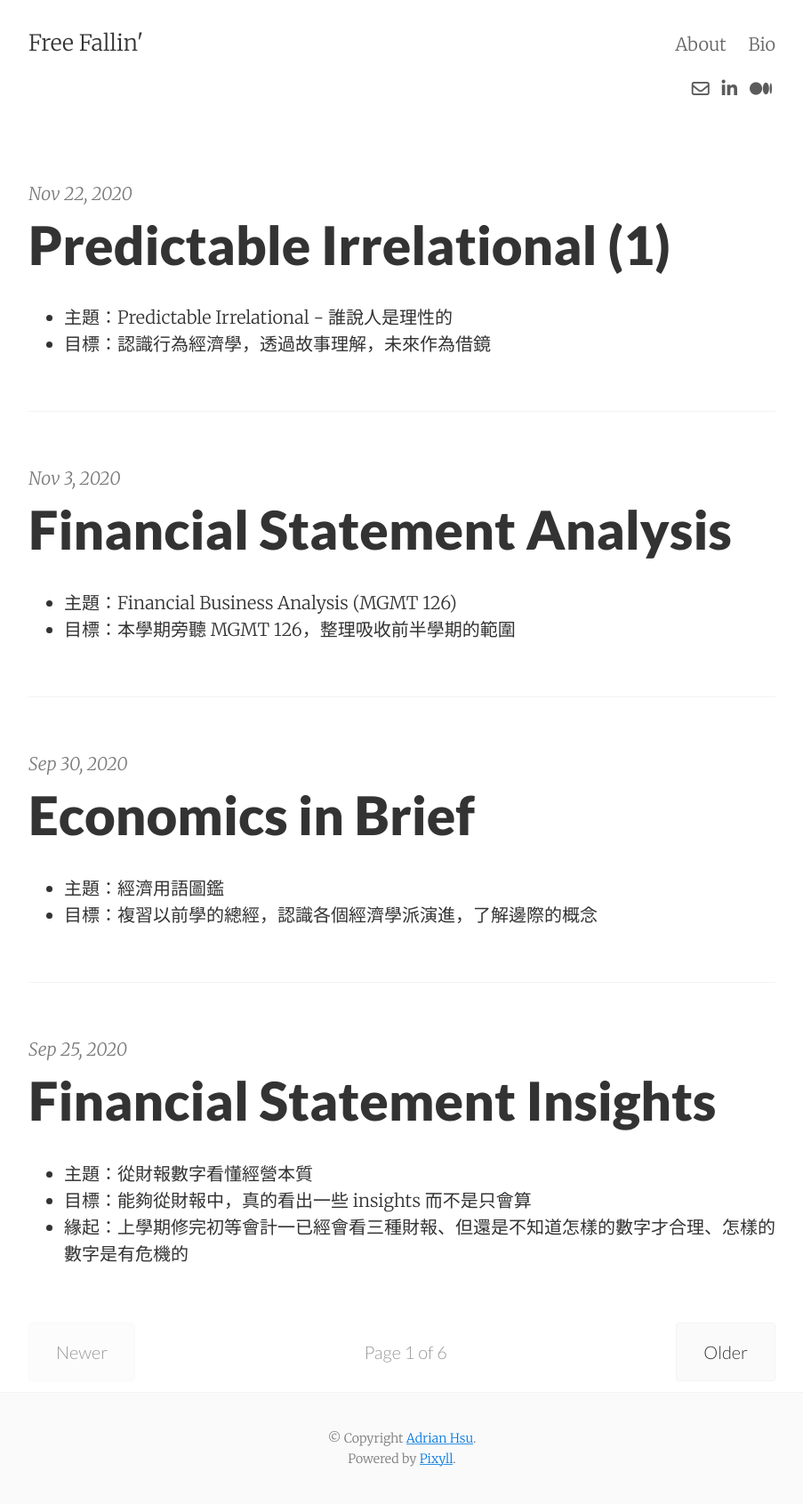
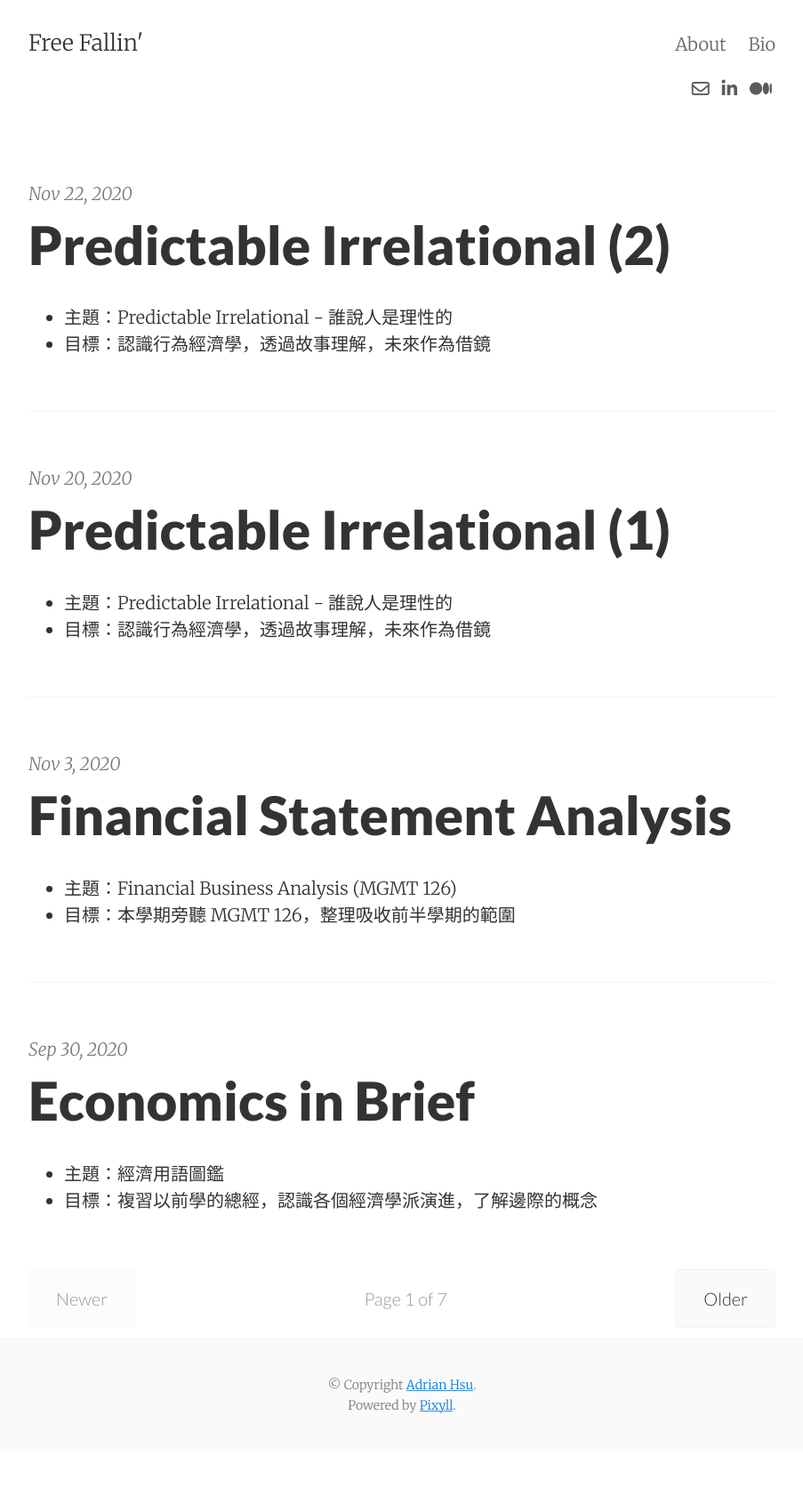
Before and after one commit to AdrianHsu/AdrianHsu.github.io, a Jekyll site: the page built from index.html, in a window 1280 px wide. Shown: the whole page at 89% size, without its empty margins (188-1091 px from the left). Built offline with Jekyll 4.4.1, drawn with Linux system fonts in a browser that asks for light colours; nearby versions of some CDN libraries; the list of posts is cut into pages by our own code; comment, search, counter and statistics services are not loaded; after the commit the page ends 1631 px from its top, so only the background shows below that; some of the changed lines change nothing that is shown.

Commit message:
[UPDATED] Sun Nov 22 19:15:05 PST 2020 :bulb:

```diff
--- a/_posts/2020-11-22-pred-irre.md
+++ b/_posts/2020-11-20-pred-irre.md
@@ -1,7 +1,7 @@
 ---
 layout:     post
 title:       Predictable Irrelational (1)
-date:       2020-11-22
+date:       2020-11-20
 summary:
 categories:  econ
 ---
--- /dev/null
+++ b/_posts/2020-11-22-pred-irre-2.md
@@ -0,0 +1,157 @@
+---
+layout:     post
+title:       Predictable Irrelational (2)
+date:       2020-11-22
+summary:
+categories:  econ
+---
+
+* 主題：Predictable Irrelational - 誰說人是理性的
+* 目標：認識行為經濟學，透過故事理解，未來作為借鏡
+
+
+## 預期心理
+
+- 兩個政黨看同一件事，怎麼會出現兩種各自支持己方、卻是完全對立的解讀觀點？民主黨和共和黨看到有學童不識字時，怎麼可能對同一個議題採取南轅北轍的立場？一對夫妻怎麼會對同一件事看法如此迥異，以致陷入不休的爭執？
+
+### 預期心理：關於「體驗」
+
+- 如果你坦白告訴別人某個東西的味道可能不佳（儘管他還沒吃）最後對方八成會同意你的說法，不過這不是因為實際經驗如此，而是因為預期心理
+- 不要低估外表的力量。在烹飪學校，學習如何在盤子上呈現菜色的藝術美感和學習煎煮炒炸等烹調技巧同等重要，不是沒有原因的。即使你買的是外帶餐，試試看拿掉保麗龍包裝，用精美的餐盤盛裝食物，再加上一點裝飾（尤其是如果有人和你一起進餐），這些手法都能讓用餐的感受大不相同。
+- 預期心理影響的不只是食物。你邀請別人看電影時，也可以藉著提及這部電影如何大受好評而讓他們看得更津津有味。預期心理對建立品牌或產品的聲譽也很重要。這是行銷的核心：提供能增進預期心理和實質樂趣的資訊。
+- 讓可口可樂在市場佔有優勢的是品牌聯想，而不是飲料配方。腦前側藉由多巴胺的傳遞啟動愉悅感中心。這可能是為什麼可口可樂在知道品牌的情況下較受到喜愛，因為可口可樂能引發較強的聯想，而這些聯想能提高大腦愉悅感中心的活動。
+
+### 促發效果
+
+- 由於刻板印象會讓我們對某個群體成員產生特定預期心理，因此也可能對我們的認知和行為產生負面影響。
+- 那些被賦予刻板印象的人在意識到自己被強貼上標籤時，行為舉止也會不同（用心理學術語來說，標籤對他們產生了「促發效果」， priming effect）。他們會受到觀念影響（例如被提醒的話）刻板印象的開啟取決於當下如何看待自己。
+- 例如： prime 一些亞洲女性，一半跟他們說「你是女生」一半跟他們說「你是亞洲人」，製造一方覺得自己數學差、一方覺得數學好。
+- 例如：一直給人看「年老」的概念，看完後讓他們走走廊，看過年老的會不知覺走得變慢。
+- 如果我們不可能排除先入為主的觀念和先於經驗的知識，或許至少可以意識到我們都存有偏見。如果我們能夠體認到，我們都深陷在自己的觀點裡，因此多少受到蒙蔽，看不見真相，我們或許就能接受應該由中立的第三方（沒有受到我們預期心理影響的人）來制定規則和規範，才能解決衝突。當然，接受第三方意見不是件容易的事，也不一定找得到中立的第三方
+- 高薪與生產力是相對的問題。對銀行家來說，他已經習慣每年拿數百萬高薪，他們已經有一堆理由證明自己為什麼直得這麼高的薪水。就算歐巴馬他針對高階主管設下薪水50萬美元年限，想讓其他納稅人感受好一些，這些有錢銀行家也不會買單。
+
+### 房市泡沫
+
+- 為何人們會採用自己其實也付待不起的房屋抵押貸款？有人說是因為不負責任的借款方，用華麗的說詞影響知識不夠的，但事實是，要了解在特定財務狀況下的某個人，應該貸款多少錢，這本來就很困難。
+- 提供抵押貸款的銀行家，總是理性認為，顧客不想要讓自己房子被法拍。所以他們會確認人們能夠償還帳款，去加上抵押貸款合約的罰則。但是，這個核心假設是：人們能了解自己最多能夠借貸多少，才不會有失去房子的可能。這個「恰到好處」的金額，很難算，就像 Goldilock and the three bears 那個童話故事一樣，這個恰好的數字很難找。
+- 結果呢？大部分人會上網查查，然後每個專家大概都說，我們每個月花在抵押貸款的錢，應該不要超過每月總收入 38%。這就變成了應當借貸金額的隱含的建議
+- 從我的觀點看，銀行家沒考慮到說「人們不會計算適當借款金額」所以才造成房貸泡沫。這是市場失靈，經濟學不管用的時刻，人們一點都不理性。銀行就算說還款可以用「打斷兩雙腿」來償還，這些人還是會照常亂借款，因為他們本質上就是算不出來。
+- 因此，最符合銀行利益的是，變成要輔導貸款者，讓他們做出合理的決定。這個仍然很難。
+
+### 安慰劑效應
+
+- 傳統的手術似乎可在短時間減緩疼痛，但是安慰劑手術也能達到同樣的效果。
+- 除了信念及預期心理會改變我們對視覺、味覺及其他感官現象的感覺與詮釋之外，也會改變我們的主觀經驗。有時候影響之深，甚至連客觀經驗都會遭受波及
+- 安慰劑是靠暗示的力量發揮作用的。安慰劑之所以會有效，是因為人們相信它有效。你看過醫生之後，就會覺得好多了；如果你的醫生又是備受讚譽的專家，或你吃的藥是廣受好評的新藥，你甚至會覺得好得更快。但我們是怎麼受暗示影響的？
+- 有時候光是醫生或護士對我們的關注，向我們保證會好起來，就會讓我們感覺舒服許多，並且啟動我們的內在療癒過程。醫生對某種療法或治療程序的熱誠，也會讓我們預想正面結果的發生。
+
+### 巴夫洛夫的狗：制約
+
+- 第二項機制是制約。就像**巴夫洛夫的狗**（學會一聽到鈴聲就分泌唾液），我們的身體也會在一再重複的經驗之後建立起預期心理。假設你打電話點了披薩，當送披薩的人按電鈴時，即使你還沒聞到香味，就已經開始分泌唾液了。
+- 當我全身痛苦地躺在燒燙傷病房時，看到護士拿著裝有止痛劑的針筒走過來的那一刻，感覺真是無比舒暢 — 在針筒刺進我的皮膚之前，我的大腦就已經開始祕密地分泌可減輕疼痛的類嗎啡了。
+- 價格對這個效應所扮演的角色。昂貴的藥是否會讓我們感覺比便宜的藥更加有效？實驗發現會。當我們從醫藥的角度來研究安慰劑效應時，我們發現真的是「一分錢一分貨」，價格會改變人們的經驗。
+- 例如2003年有項研究顯示，超過三分之一的病人喉嚨痛的時候，都會服用抗生素，隨後卻發現喉嚨痛其實是病毒感染，抗生素一點用也沒有（還可能會導致抗藥性細菌感染機會增加，讓病人健康受到威脅) 但是醫生還是會開處方給他，也就是安慰劑。
+- 行銷人員只不過是「賣牛排、也賣煎牛排的嘶嘶聲」
+- 難道我們對每一項醫療程序都要測試、都要做安慰劑實驗嗎？關於醫療及安慰劑實驗的道德困境是真實存在的，我們應該對進行這類實驗的潛在利益與所付出的成本進行評估，我們不能、也不應該濫用安慰劑實驗。
+
+### 規劃謬誤
+
+- 金融業如銀行，他們善用人們會犯下「規劃謬誤」的弱點，大量套利
+- 你一旦犯下一項財務錯誤，被各種罰款、其他財務障礙擊中的機率就會高非常多。如果你又是個財務困境的人，一個失誤就會讓自己人生發生危機。
+- 很多保險與銀行原，都是這樣佔財務分險者的便宜。例如信用卡，就是利用大家會規劃錯自己能花的錢，然後還不出款、藉此大幅度的收他的罰金。
+- 我認為，坑騙缺乏資源者的懲罰性金融理財，例如高利率信用卡，發薪日貸款，我們該用法律管制。不該讓這些選擇少的人、受到誆騙後負擔很大。這樣可能造成蝴蝶效應，到頭來讓更多人受損。
+- 如果我們壓榨本身沒有多少財力的人，所有人最後都會受害。
+
+### 報復與信任
+
+- 如果某個參賽者背叛你的信任、他選擇貪婪，你會回頭報復他嗎？
+- 研究發現，報復時的腦區、跟我們獎勵時的愉快的腦區相同。也就是，報復是令人愉快的
+- 信任是經濟的必要部分，而且他是會被侵蝕的。侵蝕後，他甚至很難回復。因此一定要盡力保護信任。
+- 「習得性失助」當我們的世界無故給我們無法預期的懲罰，以及當我們發生事情後、得不到解釋時，很容易發生這樣的心理狀態。例如一個想跳出電閘門的狗，到後來就不敢跳了。長期臨床憂鬱症的人就有類似症狀，普遍生活態度變得無助，生理上的免疫系統也變弱。
+- 解決方式？利用積極地嘗試理解困難、造成創傷的事件，有助於人們復原。即使只是寫日記寫下自己反思，即使外在事件沒有意義（存在主義）我們還是可以嘗試理解世界，從中獲利。
+- 媒體也會強化我們對社會的悲觀心理。我們應該從消極接受、變成積極思索資訊，了解他背後的意涵。Twitter 就很好的解決這類問題，因為自媒體可以代表真實的狀況。
+
+## 人為何不誠實
+
+- 人們不誠實的舉動五花八門，無奇不有，以下還有更多例子：國會議員接受遊說者招待高爾夫之旅；醫生從與他合作的實驗室那裡收取佣金；企業經理人在股票選擇權的合約日期上造假，回溯到股價較低的時候，以賺取最高報酬……。大量見不得人的經濟活動，造成的損失遠遠超過一般熟知的盜匪行為。
+- 小說謊與大說謊的差異，到底在哪裡？
+- 為什麼某些犯罪行為，特別是白領犯罪，所受到的批判會比其他類型來得輕，尤其是他們短短幾個小時的犯行所造成的財物損失，就可能比一般盜匪一生所造成的損害還要大得多。
+
+### 誠實：良心的極限
+
+- 我們還想把這些學生的良心推到極限。這回我們不僅指示他們利用碎紙機切碎原始題目卷，連最後已先標示答案的答案卷也一併銷毀。甚至，他們還不需告訴監考人他們答對多少題、可得到多少獎金；在他們將題目卷與答案卷都銷毀之後，只需要走到教室前方，從一個裝滿零錢的罐子拿出自己應得的金額，就可從容地走出教室。如果有人存心欺騙，那麼這是個進行完美犯罪的絕佳時機。
+- 在學生可銷毀試題與答案紙，並自行將手伸進錢罐的情況下，每個人都可以宣稱自己全部答對，或可多拿一點錢（錢罐裡大約有100美元），卻沒有人這麼做，為什麼？想必是有些事情制止了他們——內心的某些事情。但那是什麼事情呢？話說回來，「誠實」指的又是什麼呢？
+- 誠實這樣的行為會刺激我們大腦的獎賞中樞伏隔核（nucleus accumbens）及尾狀核（caudate nucleus），讓我們感到滿足。是超我的表現。
+- **我們只有在想到犯下大錯時，例如從會議室抱走一整盒筆，我們內在的誠實監測器才會啟動。對於微小的過錯，例如只拿一兩支筆，我們一點也不覺得是問題，因此我們的超我可說是處於休眠狀態。**
+
+### 沙賓法案、十誡
+
+- 2002年通過的「沙賓法案」（Sarbanes-Oxley Act，要求公開上市公司的高階主管為公司的帳目及稽核負責），正是要讓安隆這類事件絕跡。有許多方法都是透過外在控制，強迫人們誠實，但這些方法並非無往不利。有什麼更好的方法可矯治不誠實的行為呢？
+- 十誡有效嗎？寫下十本書名的受試者會謊報成績，當然，他們並不貪心，一旦內在獎賞中樞（伏隔核及尾狀核）介入，作弊的行為就停止。
+- 在回憶「十誡」的實驗中僅能想起一兩條「十誡」的學生，與幾乎想出十條的學生，因回憶「十誡」而受到的影響是一樣的。這表示並非是「十誡」的內容讓受試者誠實，單單只要回想某種道德標竿，就足夠讓人心正直了。
+- 若不採用回憶「十誡」的方法，也許我們可以提倡在某些世俗聲明（類似專業誓詞）上簽名的習慣，以提醒我們對誠實的承諾。一個簡單的誓言能造成那麼大的影響嗎？為了找出答案，我們進行了下一項實驗
+
+### 考前的聲明
+
+- 在第三組受試者開始回答題目之前，所有人都要在答案卷的這項聲明下方簽名：「我明白這項研究完全遵照麻省理工學院的榮譽制度」。在簽署這項聲明之後，他們便開始解題。
+- 當我們沒有任何道德標竿可遵循時，我們就會迷途走向不誠實的道路。但如果我們在受到誘惑的當下，獲得提醒，我們就很容易保持誠實。 → 「又沒人跟我說不能作弊」
+- 我們都記得律師和醫生在入行時都會宣誓，但是這種偶一為之的發誓及簽署聲明還不夠。從我們的實驗中可以看到，人們必須剛好在誘惑發生當時或之前回想起這些誓詞與規則。還有，當我們正試著處理這些問題時，時間因素卻不利於我們。我在第4章中說過，當社會規範與市場規範相牴觸時，社會規範會退場，而市場規範卻會持續下去。
+- 先明白在什麼情況下我們的財務利益會與道德標準對立，導致我們「扭曲」事實，以符合自己利益的角度來看事情，並因此變得不誠實。
+
+### 偷紅筆與偷錢
+
+- 要我從辦公室順手拿支紅鉛筆還算容易，可是要我拿錢，我覺得非常困難。
+- 麻省理工的學生同樣覺得拿錢和拿可樂是兩回事。我先前提到，那6罐可樂很快就消失了，72小時之內，一罐不留。但是錢就不一樣了，盛著紙鈔的碟子過了72小時還是沒人碰，一直到我把碟子從冰箱中拿出來。看來，當人們騙走的不是錢時，欺騙行為比較容易發生。
+- 由於我們很容易將自己小小的不誠實舉動合理化，所以要看清非貨幣物品對欺騙行為的影響，便不是那麼容易。比方說，我們很可能會說辦公室文具也算我們整體津貼的一部分，或是會說誰沒從公司拿過一兩支鉛筆。我們也許會認為偶爾從公用冰箱裡拿罐可樂，算不上什麼，畢竟每個人都有可樂被別人拿走的經驗。
+- 也許雷、史基林及費斯多的想法是，安隆公司作假帳只是權宜之計，等生意好轉時就可以更正過來，所以是可以接受的。
+
+### 錢與代幣的道德約束差距
+
+- **代幣不只將人們從某些道德約束中「釋放」出來，對少數人來說，甚至還達到完全「釋放」的程度，讓他們以為可以肆無忌憚地矇騙。**
+- 在我們的實驗裡，代幣只需要幾秒鐘就能換成現金。要是將非貨幣流通工具轉換成現金的時間拉長到幾天、幾週或甚至幾個月（例如選擇權），不誠實的情況又會如何呢？是不是會有更多人欺騙，騙局更大呢？
+- 我們在另外一個實驗裡要學生預測，使用代幣時，人們的欺騙程度會不會比使用現金時高，學生都回答不會，他們認為兩者的欺騙金額會是一樣的。他們解釋，畢竟代幣代表真正的錢，而且在數秒內代幣就可換成真正的現金。也因此，他們預測實驗的受試者會把代幣等同於現金。 但是他們所想的跟實際狀況真是差遠了！代幣畢竟和現金隔了一層，他們不知道在這種情況下，人們會多快就把不誠實的行為合理化。
+- 消費者在舉報車子及房屋的損失時，向保險公司索賠的金額會比實際高出10%（但要是你報的金額太誇張，保險公司也會提高費率，一報還一報）。當然，並非有那麼多索賠都是如此明目張膽，人們多半是將遭竊的27吋電視謊報成32吋電視，或將32吋電視報成36吋，諸如此類。在舉報損失的財物時，不管是誇大電視尺寸或失物價值，都會讓他們的道德負擔比較輕。
+- 欺騙性退貨指的是人們買了一件衣服，穿一陣子之後又拿去退，商家既不能拒絕，也沒辦法再出售這件衣服。當消費者對商家做這種事情時，他們並未直接從商家偷取現金，只是買了之後再退貨。但是結果卻很清楚：服飾業估計每年因欺騙性退貨而造成的損失，高達160萬美元
+- 這之間的差別不在於這些支出的金額高低，或是擔心被抓包，而是人們是否能說服自己這項花費是合理的支出。
+
+### 公然的偷竊（但不是錢）
+
+- 我有一個朋友為了度假，費心積存了不少飛行哩程，最近他到航空公司兌換機票，航空公司卻告訴他，他想要兌換機票的所有日期都沒有空位。換句話說，他努力積存了25,000哩的哩程卻不能用（他試過好幾個日期，結果都一樣）。然後，航空公司的服務人員告訴他，假如他願意用5萬哩的哩程來兌換，也許還有座位。
+- 對我的朋友來說，他所累積的25,000哩其實價值不菲，假設是450美元好了，航空公司會從他的銀行帳戶搶走450美元嗎？不會，但由於哩程與現金隔了一層，航空公司就以多收取25,000哩的方式偷走了這筆錢。
+- 以銀行的信用卡收費為例。以雙循環計息（two-cycle billing）的規定來說，各家銀行的做法不一，但基本精神是，一旦你沒有全額繳交信用卡款之後，發卡銀行不僅會將你往後的消費金額以高利率計算利息，此計算基礎還會追溯你過去的消費金額。美國參議院銀行委員會最近在檢視這條規定時，有許多消費者都出面作證，顯示銀行的這種做法有不誠實之嫌。
+- 這並不是詐騙集團向你詐取高額的利息與費用，而是美國最大、信譽最好的銀行所做的事；這些銀行以廣告攻勢不斷告訴你，他們和你是「一家人」。家人會偷你的錢包嗎？不會，但這些銀行顯然是透過與現金隔了一層的交易，偷走你的錢。
+
+### 合理化自己的欺騙
+
+- 看看非貨幣流通工具，我們永遠有辦法將自己的行為合理化。我們可以從公司拿走一隻鉛筆、從冰箱取走一瓶可樂，甚至將股票選擇權的日期追溯到過去，並提出一個合理的解釋。
+- 我們當然可以將文具櫃裡的物品都貼上標價、或是用文字清楚說明股票與股票選擇權所具有的價值。但放大來看，我們必須看到非貨幣流通工具與欺騙行為之間的關連。我們必須認知到，在非現金的事物上，我們的欺騙行為比想像中還要容易出現
+- 銀行分析師說，到了2010年時，電子交易的金額將高達500億美元，幾乎是Visa與MasterCard兩大信用卡集團在2004年交易金額的兩倍。因此現在的問題是，我們只有在看到現金時才會把錢當錢看，既然現在現金逐漸消失，我們要如何控制自己的欺騙習性？
+
+### 啤酒與免費午餐
+
+- 接著我會進一步寫到一般經濟學對人類行為的觀點，與行為經濟學的不同之處
+- 啤酒都有人點了，我們的受試者就會覺得自己得做出不一樣的選擇——很可能是為了表現自己是個有想法的人，不想重複別人的選擇——所以他們就選擇了跟大家都不一樣的酒，雖然這不是他們原本想喝的酒，卻可以傳達出他們的獨特性。「獨特需求」
+- 我們可以合理地推論，如果人們點的是先前沒有人點過的啤酒，也就是說，他們的選擇只為了表達自己是個有主見的人，那麼他們很可能會點到自己不想喝或不喜歡的啤酒。
+- 這個結果顯示，有時候人們願意在某些消費經驗上做些犧牲，以求在別人心目中留下某種印象。人們在點選餐飲時有兩個目的：點選自己最喜愛的食物，以及在朋友心目中留下好印象。
+- 問題在於，一旦他們依照這些原則點餐，假設是食物好了，他們很可能被迫吃一道自己不喜歡的菜，而這情況往往會令他們後悔不已。簡言之，人們可能願意犧牲個人享受以成全自己的良好形象，尤其是「獨特性需求」較高的人。
+- 人們在做決定時，不理性的程度遠比標準經濟學理論的假設嚴重得多。我們的非理性行為既非隨機出現，亦非毫無根據，而是有系統、可預測的。由於大腦迴路就是如此，我們總是一而再、再而三犯下相同的錯誤。如果經濟學能建立在人們實際的行為、而不是人們應該有的行為上，不是更有道理嗎？
+- 標準經濟學家認為，市場中的每個人都會試圖獲得最高的利益，並致力讓經驗發揮最大效益。因此，經濟理論宣稱天下沒有白吃的午餐；即使有，也早已被別人吃光了。
+- 行為經濟學家認為，人們很容易受環境中不相關的事物（我們稱之為情境效應）、不相關的情緒、短視近利及其他形式的不理性因素影響。發現這點有什麼好處？好處在於，這些錯誤都是改善的機會。
+- 舉例來說，從標準經濟學的觀點來看，「美國人沒有儲蓄足夠的退休基金」這個問題是毫無意義的。假如我們都能得到充分的訊息並做出正確的決定，那麼我們所存的錢正是我們想存的金額。
+- （我們的錢之所以會存得不夠，可能是由於我們不在乎未來，由於我們希望在退休時體驗貧窮的日子，由於我們期望孩子將來會養我們，或是由於我們冀望會中樂透彩……可能的理由太多了。）重點在於，根據標準經濟學的觀點，我們會依據自己的偏好，存下自己想存的金額。
+- 但是行為經濟學的觀點並不認為人是理性的，因此，人們所存的錢不夠是很正常的。事實上，行為經濟學的研究已指出存錢不夠的許多原因。人們有拖延的習性；人們並沒有真正了解不儲蓄所需付出的代價，與儲蓄所帶來的效益（假如你在未來的20年當中，每個月都多存1,000美元，你的退休生活品質將提高多少）
+
+### 免費午餐：以「明天存多一點」論為例
+
+- 假如我們在做決定時老是犯同樣的錯誤，那麼我們何不找出新的策略、工具與方法，來幫助自己做出更好的決定，增進個人的福祉？這正是行為經濟學觀點所指的「免費午餐」所代表的意涵。利用工具、方法與制度來幫助我們提高決策品質，並因此成就我們想要的結果。
+- 其中一種免費午餐，叫做「明天存多一點」的方法是：當新進員工報到時，除了依照慣例詢問他打算將薪水的百分之多少存入公司的退休金計畫，還會問他將來加薪時要將加薪金額的百分之多少存入退休金計畫。
+- **要人們為了遙遠的未來而犧牲「眼前的享受」是很困難的，但要人們犧牲「未來的享受」就比較容易了，而要他們「放棄還沒拿到手的部分」加薪金額，就更加容易了。**
+- 結果來看，他們的員工都願意加入公司的退休金計畫，並同意在未來加薪時提高儲蓄的比例。結果呢？經過幾年的調薪之後，員工的儲蓄率從3.5%變為13.5%，達成了員工、家人與公司三方皆贏的結果，員工也因此變得比較快樂、較少煩憂了。
+- 請注意，這些「免費午餐」並不是毫無成本的（不管是自制信用卡或「明天存多一點」的做法，都無可避免地仍有一些成本）。只要做法帶來的利益多於成本，我們就可視其為「免費」的午餐，也就是能為所有相關者提供淨利益的做法。（可能是總體快樂感之類的）
+
+### 發現錯誤
+
+- 假如要我從本書的研究中精選出一項最重要的課題，那就是：我們都是棋局中的小卒，而且對棋局的規則不甚了解。我們常以為自己是車子的駕駛，對於自己所做的決定與人生的方向擁有絕對的掌控權；然而，唉，這只是我們一廂情願的想法罷了，其實並非如此。
+- 本書的每一章都提出一種影響我們行為的力量（情感、相對性、社會規範等等）。儘管這些力量影響我們的行為甚巨，但我們的天性就是很容易大幅低估、或完全忽略這些力量。這些力量之所以對我們產生影響，不是因為我們缺乏知識、缺少練習或意志不堅。相反地，不論是專家或菜鳥都會一再受到影響，犯下有系統、可預測的錯誤。
+- **用錯視（visual illusion，編註：即視覺上的錯覺）來做比喻，是很好的例子，我們不由自主地總是受到錯視的愚弄，同樣地，我們也常落入大腦「錯決」（decision illusion，編註：即決策上的錯覺）的陷阱中。**
+- 雖然我們的不理性行為俯拾皆是，但這並不表示我們對此狀況無能為力。一旦我們明白自己在何時何處容易做出錯誤決定，就可以提高警覺，強迫自己從不同角度來思考，或借助科技來克服天生的缺陷。商業人士與政策制定者也可修正想法，思考該如何設計制度與產品，來創造能讓各方共享的免費午餐。
```
